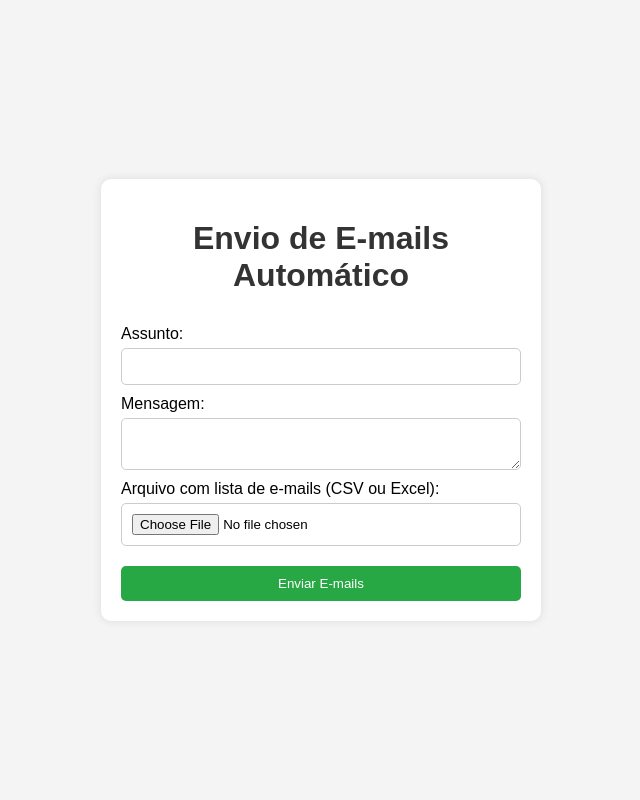
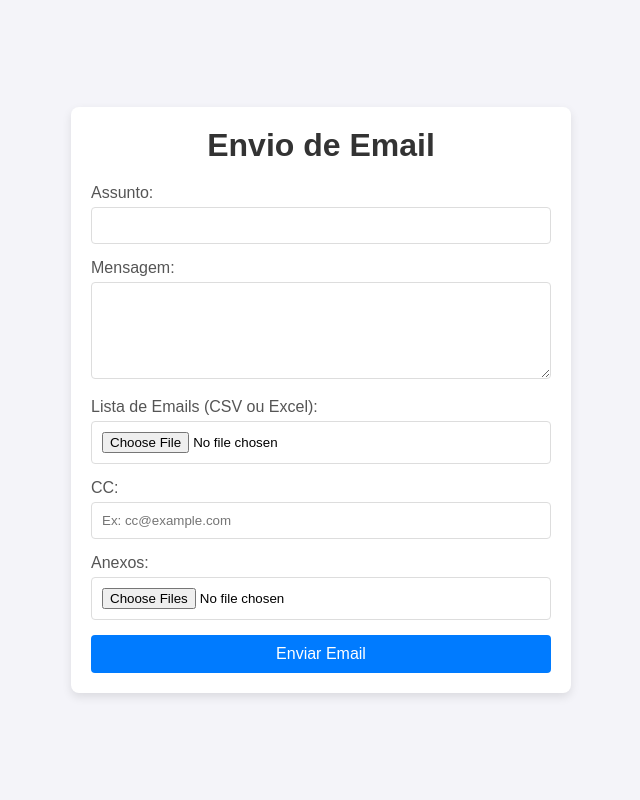
Before and after one commit to JontaHS-code/Bot_Email, a Flask app: page / in a window 1280 px wide. Shown: the whole page, without its empty margins (319-959 px from the left). Run offline with Flask 3, Linux system fonts and the light colour scheme.

Commit message:
Atualização no Site

```diff
--- a/app.py
+++ b/app.py
@@ -1,81 +1,114 @@
-import os
+from flask import Flask, request, render_template, redirect, url_for, flash
 import smtplib
 import pandas as pd
 from email.mime.text import MIMEText
 from email.mime.multipart import MIMEMultipart
+from email.mime.base import MIMEBase
+from email import encoders
 from dotenv import load_dotenv
-from flask import Flask, render_template, request, redirect, url_for, flash
-
-# Configuração do Flask
-app = Flask(__name__)
-app.secret_key = 'secret-key'  # chave para as mensagens flash
+import os
 
 # Carregar variáveis do arquivo .env
 load_dotenv()
+
+# Pegando as credenciais do arquivo .env
 REMETENTE = os.getenv('REMETENTE')
 SENHA = os.getenv('SENHA')
 
-ALLOWED_EXTENSIONS = {'csv', 'xlsx'}
+app = Flask(__name__)
+app.secret_key = 'secret-key'
 
-# Função para verificar se o arquivo é permitido
-def allowed_file(filename):
-    return '.' in filename and filename.rsplit('.', 1)[1].lower() in ALLOWED_EXTENSIONS
-
-# Função para enviar e-mail
-def enviar_email(destinatario, assunto, mensagem):
+# Função para enviar email
+def enviar_email(destinatario, assunto, mensagem, cc=None, anexos=[]):
     msg = MIMEMultipart()
     msg['From'] = REMETENTE
-    msg['To'] = destinatario
+    msg['To'] = destinatario  # Para referência, mas não será usado no envio
     msg['Subject'] = assunto
     msg.attach(MIMEText(mensagem, 'plain'))
+
+    # Adicionando os anexos
+    for anexo in anexos:
+        try:
+            with open(anexo, 'rb') as file:
+                part = MIMEBase('application', 'octet-stream')
+                part.set_payload(file.read())
+                encoders.encode_base64(part)
+                part.add_header('Content-Disposition', f'attachment; filename={os.path.basename(anexo)}')
+                msg.attach(part)
+        except Exception as e:
+            print(f"Erro ao anexar {anexo}: {e}")
 
     try:
         with smtplib.SMTP('smtp.gmail.com', 587) as servidor:
             servidor.starttls()
             servidor.login(REMETENTE, SENHA)
+            # Enviando o email como BCC
             servidor.sendmail(REMETENTE, destinatario, msg.as_string())
+            if cc:
+                msg['Cc'] = cc
+                servidor.sendmail(REMETENTE, cc, msg.as_string())
+            print(f"Email enviado para {destinatario}")
     except Exception as e:
-        print(f"Erro ao enviar e-mail para {destinatario}: {e}")
+        print(f"Erro ao enviar email para {destinatario}: {e}")
 
-# Função para ler e-mails diretamente do arquivo carregado
+# Função para ler a lista de emails do arquivo CSV ou Excel
 def ler_emails(arquivo):
-    if arquivo.filename.endswith('.csv'):
+    if arquivo.endswith('.csv'):
         df = pd.read_csv(arquivo)
-    elif arquivo.filename.endswith('.xlsx'):
+    elif arquivo.endswith('.xlsx'):
         df = pd.read_excel(arquivo)
     else:
         raise ValueError("Arquivo não suportado. Use CSV ou Excel.")
 
+    # Considerando que a coluna se chama sempre "email"
     if 'email' not in df.columns:
         raise ValueError("A coluna 'email' não foi encontrada no arquivo.")
 
     return df['email'].tolist()
 
-# Rota principal
 @app.route('/', methods=['GET', 'POST'])
 def index():
     if request.method == 'POST':
         assunto = request.form['assunto']
         mensagem = request.form['mensagem']
+        cc = request.form['cc'] if request.form['cc'] else None
+
+        # Lendo os emails do arquivo
         arquivo = request.files['arquivo']
+        arquivo.save(arquivo.filename)  # Salvar temporariamente
+        lista_emails = ler_emails(arquivo.filename)
 
-        if arquivo and allowed_file(arquivo.filename):
+        # Processando anexos
+        anexos = []
+        if 'anexos' in request.files:
+            for file in request.files.getlist('anexos'):
+                if file:
+                    # Salvar o arquivo anexo
+                    filepath = os.path.join(os.path.dirname(__file__), file.filename)
+                    file.save(filepath)
+                    anexos.append(filepath)
+
+        # Enviar emails como BCC
+        for email in lista_emails:
+            enviar_email(email, assunto, mensagem, cc, anexos)
+
+        # Remover arquivos temporários após o envio
+        for anexo in anexos:
             try:
-                lista_emails = ler_emails(arquivo)
+                os.remove(anexo)  # Remove os anexos salvos
             except Exception as e:
-                flash(f"Erro ao ler o arquivo: {e}", 'error')
-                return redirect(url_for('index'))
+                print(f"Erro ao remover anexo {anexo}: {e}")
 
-            for email in lista_emails:
-                enviar_email(email, assunto, mensagem)
+        try:
+            os.remove(arquivo.filename)  # Remove o arquivo CSV ou Excel
+        except Exception as e:
+            print(f"Erro ao remover arquivo {arquivo.filename}: {e}")
 
-            flash(f"E-mails enviados com sucesso para {len(lista_emails)} destinatários!", 'success')
-            return redirect(url_for('index'))
-        else:
-            flash("Arquivo não suportado. Envie um arquivo CSV ou Excel.", 'error')
-            return redirect(url_for('index'))
+        # Redirecionar para evitar reenvio do formulário
+        return redirect(url_for('index', success_message="Emails enviados com sucesso!"))
 
-    return render_template('index.html')
+    success_message = request.args.get('success_message')
+    return render_template('index.html', success_message=success_message)
 
-if __name__ == '__main__':
+if __name__ == "__main__":
     app.run(debug=True)
--- a/static/styles.css
+++ b/static/styles.css
@@ -1,69 +1,81 @@
+* {
+  box-sizing: border-box;
+  margin: 0;
+  padding: 0;
+}
+
 body {
   font-family: Arial, sans-serif;
-  background-color: #f4f4f4;
+  background-color: #f4f4f9;
   display: flex;
   justify-content: center;
   align-items: center;
   height: 100vh;
-  margin: 0;
+  padding: 20px;
 }
 
 .container {
-  background-color: white;
+  background-color: #ffffff;
   padding: 20px;
-  border-radius: 10px;
-  box-shadow: 0 0 10px rgba(0, 0, 0, 0.1);
-  width: 400px;
+  border-radius: 8px;
+  box-shadow: 0 4px 10px rgba(0, 0, 0, 0.1);
+  width: 100%;
+  max-width: 500px;
 }
 
 h1 {
   text-align: center;
   color: #333;
+  margin-bottom: 20px;
 }
 
-form {
-  display: flex;
-  flex-direction: column;
+.form-group {
+  margin-bottom: 15px;
 }
 
 label {
-  margin-top: 10px;
+  display: block;
+  margin-bottom: 5px;
+  color: #555;
 }
 
-input,
-textarea {
-  margin-top: 5px;
+input[type="text"],
+textarea,
+input[type="file"] {
+  width: 100%;
   padding: 10px;
-  border-radius: 5px;
-  border: 1px solid #ccc;
+  border: 1px solid #ddd;
+  border-radius: 4px;
+  transition: border 0.3s;
+}
+
+input[type="text"]:focus,
+textarea:focus {
+  border: 1px solid #007bff;
 }
 
 button {
-  margin-top: 20px;
-  padding: 10px;
-  border-radius: 5px;
+  background-color: #007bff;
+  color: white;
   border: none;
-  background-color: #28a745;
-  color: white;
+  padding: 10px 15px;
   cursor: pointer;
+  border-radius: 4px;
+  width: 100%;
+  font-size: 16px;
+  transition: background-color 0.3s;
 }
 
 button:hover {
-  background-color: #218838;
+  background-color: #0056b3;
 }
 
-.flashes {
-  margin-bottom: 10px;
-  padding: 10px;
-  border-radius: 5px;
-}
-
-.flashes .success {
+.alert {
   background-color: #d4edda;
   color: #155724;
+  padding: 10px;
+  margin-bottom: 15px;
+  border: 1px solid #c3e6cb;
+  border-radius: 4px;
+  text-align: center;
 }
-
-.flashes .error {
-  background-color: #f8d7da;
-  color: #721c24;
-}
--- a/templates/index.html
+++ b/templates/index.html
@@ -1,9 +1,9 @@
 <!DOCTYPE html>
-<html lang="pt-BR">
+<html lang="en">
   <head>
     <meta charset="UTF-8" />
     <meta name="viewport" content="width=device-width, initial-scale=1.0" />
-    <title>Envio de E-mails</title>
+    <title>Envio de Email</title>
     <link
       rel="stylesheet"
       href="{{ url_for('static', filename='styles.css') }}"
@@ -11,27 +11,25 @@
   </head>
   <body>
     <div class="container">
-      <h1>Envio de E-mails Automático</h1>
+      <h1>Envio de Email</h1>
 
-      {% with messages = get_flashed_messages(with_categories=true) %} {% if
-      messages %}
-      <ul class="flashes">
-        {% for category, message in messages %}
-        <li class="{{ category }}">{{ message }}</li>
-        {% endfor %}
-      </ul>
-      {% endif %} {% endwith %}
+      {% if success_message %}
+      <div class="alert alert-success">{{ success_message }}</div>
+      {% endif %}
 
       <form action="/" method="POST" enctype="multipart/form-data">
+        <div class="form-group">
           <label for="assunto">Assunto:</label>
           <input type="text" id="assunto" name="assunto" required />
+        </div>
 
+        <div class="form-group">
           <label for="mensagem">Mensagem:</label>
-        <textarea id="mensagem" name="mensagem" required></textarea>
+          <textarea id="mensagem" name="mensagem" rows="5" required></textarea>
+        </div>
 
-        <label for="arquivo"
-          >Arquivo com lista de e-mails (CSV ou Excel):</label
-        >
+        <div class="form-group">
+          <label for="arquivo">Lista de Emails (CSV ou Excel):</label>
           <input
             type="file"
             id="arquivo"
@@ -39,8 +37,24 @@
             accept=".csv, .xlsx"
             required
           />
+        </div>
 
-        <button type="submit">Enviar E-mails</button>
+        <div class="form-group">
+          <label for="cc">CC:</label>
+          <input
+            type="text"
+            id="cc"
+            name="cc"
+            placeholder="Ex: cc@example.com"
+          />
+        </div>
+
+        <div class="form-group">
+          <label for="anexos">Anexos:</label>
+          <input type="file" id="anexos" name="anexos" multiple accept="*/*" />
+        </div>
+
+        <button type="submit">Enviar Email</button>
       </form>
     </div>
   </body>
```
Lines whose indentation alone changed are shown as unchanged.
